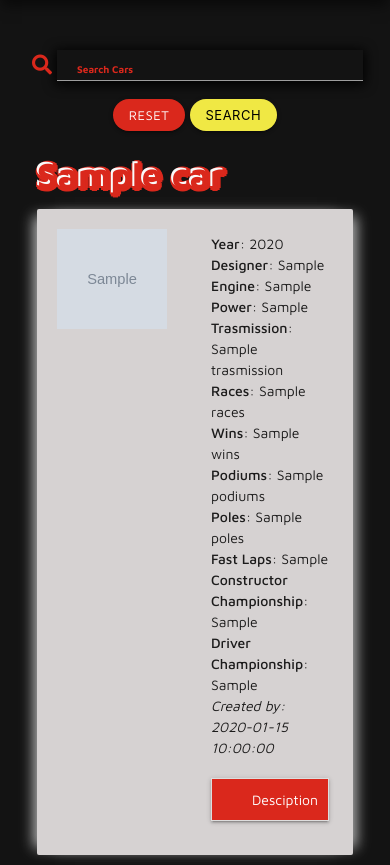
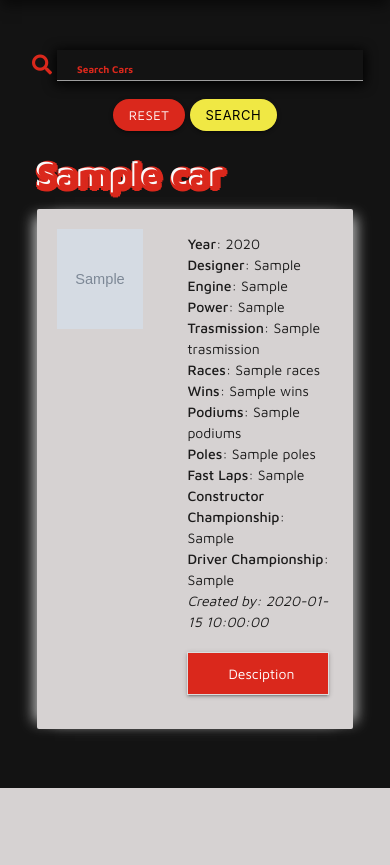
Before and after one commit to cartman1978/the-scuderia-ferrari_f1, a Flask app: page / in a window 390 px wide. Shown: the part 56-921 px from the top of the page. After the commit the page ends 844 px from the top, so only its background shows below. Run offline with Flask 2, Linux system fonts and the light colour scheme; grey boxes marked "Sample" are stand-in pictures; a database or web service that is not in the repository returns one stand-in record (values such as "Sample title"); some libraries are stand-ins or nearby versions.

Commit message:
styled card-img class for mobile

```diff
--- a/static/css/style.css
+++ b/static/css/style.css
@@ -245,3 +245,9 @@ h3, .profileHeader {
         font-size: 1.5rem;
     }
 }
+
+@media screen and (max-width: 414px) {
+    .card.horizontal .card-image {
+        max-width: 40%;
+    }
+}
```
